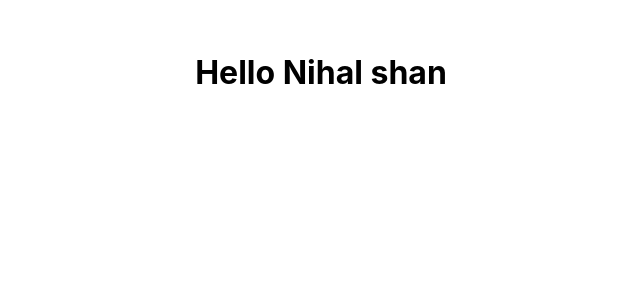
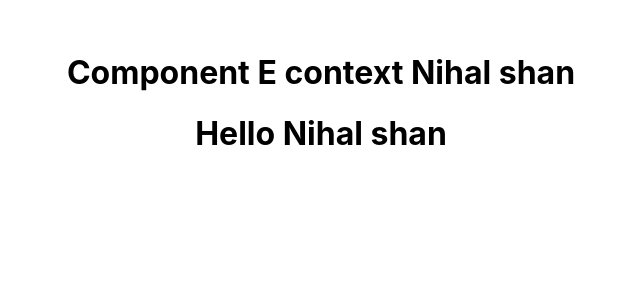
Before and after one commit to nihalshanp/learning-react, a React (Create React App) app: page / in a window 1280 px wide. Shown: the top 300 px of the page, without its empty margins (319-959 px from the left). Built offline with nearby package versions, Linux system fonts and the light colour scheme.

Commit message:
learned how to access consumer with contextType in context

```diff
--- a/src/Component/ComponentE.js
+++ b/src/Component/ComponentE.js
@@ -1,10 +1,15 @@
 import React, { Component } from 'react'
 import ComponentF from './ComponentF'
+import UserContext from './userContext'
 
 export default class ComponentE extends Component {
+
+    static contextType = UserContext
+
     render() {
         return (
             <div>
+                <h1> Component E context {this.context} </h1>
                <ComponentF/>
             </div>
         )
--- a/src/Component/userContext.js
+++ b/src/Component/userContext.js
@@ -9,3 +9,5 @@ export {
     UserConsumer,
     UserProvider
 }
+
+export default UserContext
```
